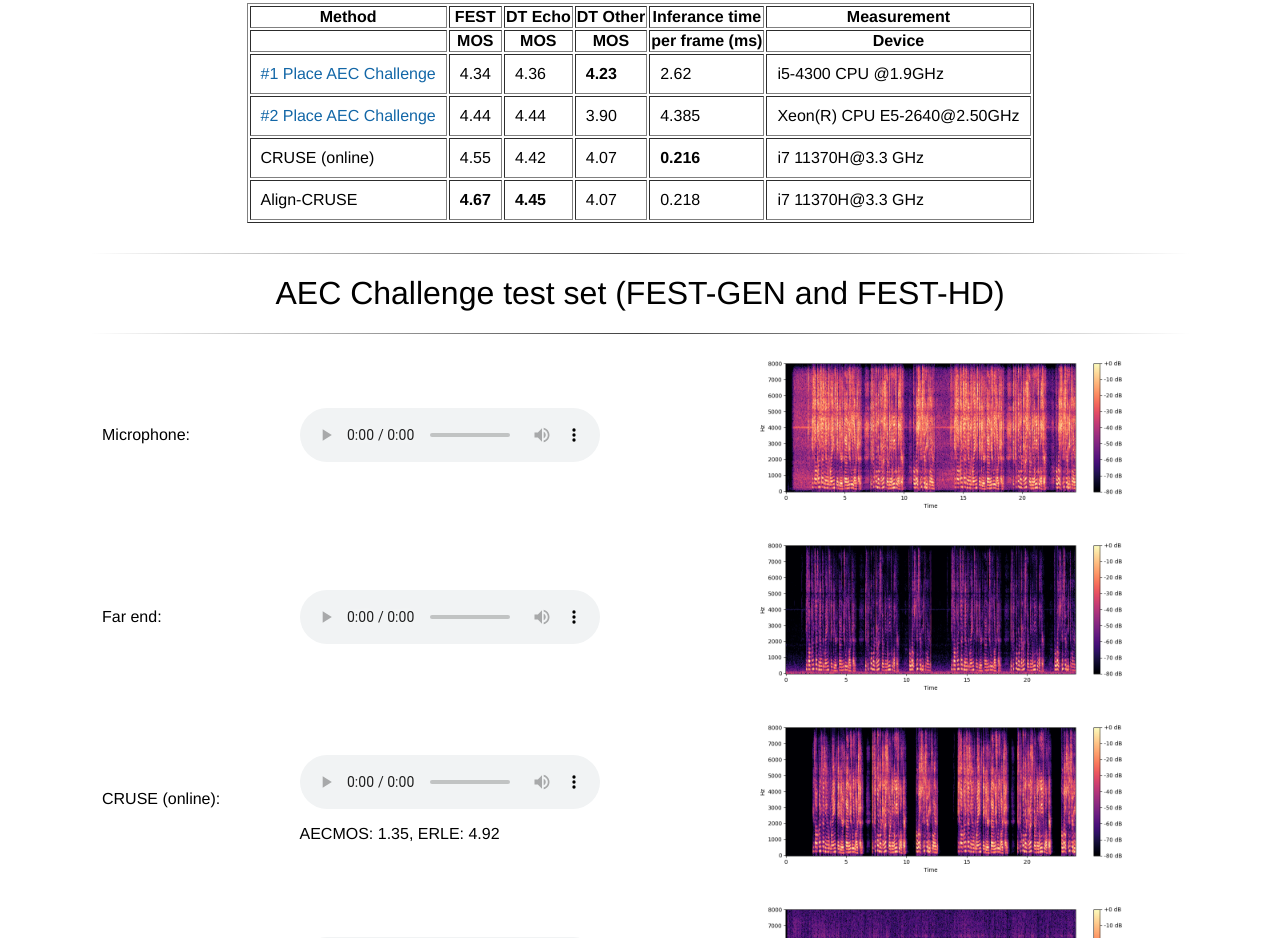
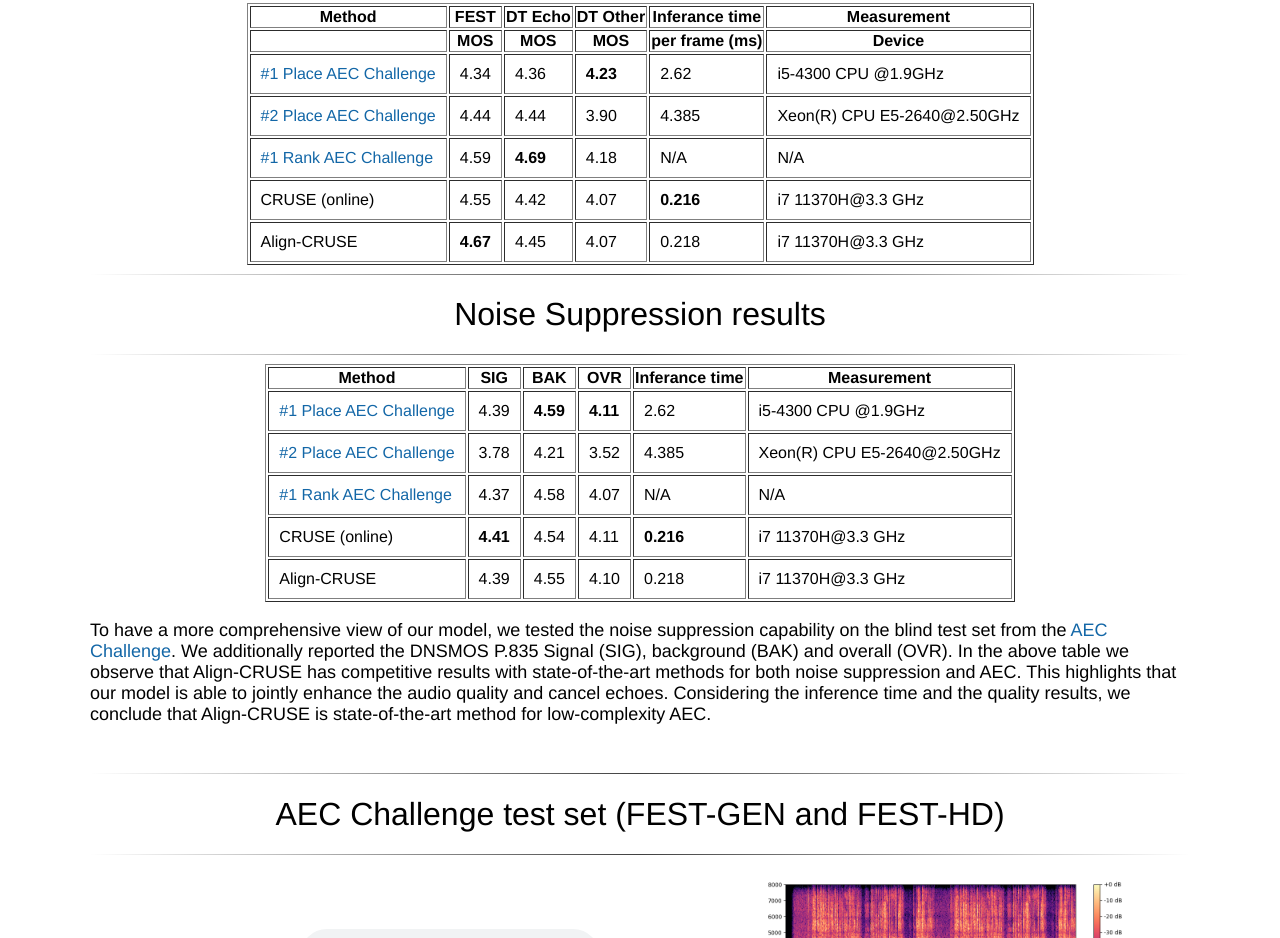
Before and after one commit to ristea/aec-align-cruse, a plain HTML site: page index.html in a window 1280 px wide. Shown: the part 1253-2191 px from the top of the page. Drawn offline with Linux system fonts and the light colour scheme; a script that the page names is missing.

Commit message:
More results added.

```diff
--- a/index.html
+++ b/index.html
@@ -318,6 +318,14 @@
           <td>Xeon(R) CPU E5-2640@2.50GHz</td>
         </tr>
         <tr>
+          <td><a href="https://www.microsoft.com/en-us/research/academic-program/acoustic-echo-cancellation-challenge-interspeech-2021/results">#1 Rank AEC Challenge</a></td>
+          <td>4.59</td>
+          <td><b>4.69</b></td>
+          <td>4.18</td>
+          <td> N/A</td>
+          <td>N/A</td>
+        </tr>
+        <tr>
           <td>CRUSE (online)</td>
           <td>4.55</td>
           <td>4.42</td>
@@ -328,7 +336,7 @@
         <tr>
           <td>Align-CRUSE</td>
           <td><b>4.67</b></td>
-          <td><b>4.45</b></td>
+          <td>4.45</td>
           <td>4.07</td>
           <td>0.218</td>
           <td>i7 11370H@3.3 GHz</td>
@@ -337,6 +345,80 @@
       </table>
 		</tr>
 	</table>
+
+
+  <table align=center width=1200px>
+    <hr>
+		<center><h1>Noise Suppression results</h1></center>
+    <hr>
+		<tr>
+			<table align=center border="1">
+        <tr>
+          <th>Method</th>
+          <th>SIG</th>
+          <th>BAK</th>
+          <th>OVR</th>
+          <th>Inferance time</th>
+          <th>Measurement</th>
+        </tr>
+        <!-- <tr>
+          <th></th>
+          <th>MOS</th>
+          <th>MOS</th>
+          <th>MOS</th>
+          <th>per frame (ms)</th>
+          <th>Device</th>
+        </tr> -->
+        <tr>
+          <td><a href="https://www.isca-speech.org/archive/pdfs/interspeech_2021/peng21f_interspeech.pdf">#1 Place AEC Challenge</a></td>
+          <td>4.39</td>
+          <td><b>4.59</b></td>
+          <td><b>4.11</b></td>
+          <td>2.62</td>
+          <td>i5-4300 CPU @1.9GHz</td>
+        </tr>
+        <tr>
+          <td><a href="https://arxiv.org/pdf/2106.07577.pdf">#2 Place AEC Challenge</a></td>
+          <td>3.78</td>
+          <td>4.21</td>
+          <td>3.52</td>
+          <td>4.385</td>
+          <td>Xeon(R) CPU E5-2640@2.50GHz</td>
+        </tr>
+        <tr>
+          <td><a href="https://www.microsoft.com/en-us/research/academic-program/acoustic-echo-cancellation-challenge-interspeech-2021/results">#1 Rank AEC Challenge</a></td>
+          <td>4.37</td>
+          <td>4.58</td>
+          <td>4.07</td>
+          <td> N/A</td>
+          <td>N/A</td>
+        </tr>
+        <tr>
+          <td>CRUSE (online)</td>
+          <td><b>4.41</b></td>
+          <td>4.54</td>
+          <td>4.11</td>
+          <td><b>0.216</b></td>
+          <td>i7 11370H@3.3 GHz</td>
+        </tr>
+        <tr>
+          <td>Align-CRUSE</td>
+          <td>4.39</td>
+          <td>4.55</td>
+          <td>4.10</td>
+          <td>0.218</td>
+          <td>i7 11370H@3.3 GHz</td>
+
+        </tr>
+      </table>
+		</tr>
+	</table>
+  <p>To have a more comprehensive view of our model, we tested the noise suppression capability on the blind test set from the
+    <a href="https://www.microsoft.com/en-us/research/academic-program/acoustic-echo-cancellation-challenge-interspeech-2021/">AEC Challenge</a>.
+    We additionally reported the DNSMOS P.835 Signal (SIG), background (BAK) and overall (OVR). In the above table we observe that Align-CRUSE has competitive results with state-of-the-art methods for both noise suppression and AEC.
+    This highlights that our model is able to jointly enhance the audio quality and cancel echoes.
+    Considering the inference time and the quality results, we conclude that Align-CRUSE is state-of-the-art method for low-complexity AEC.
+  </p>
 	<br>
 
 	<!-- <hr> -->
```
